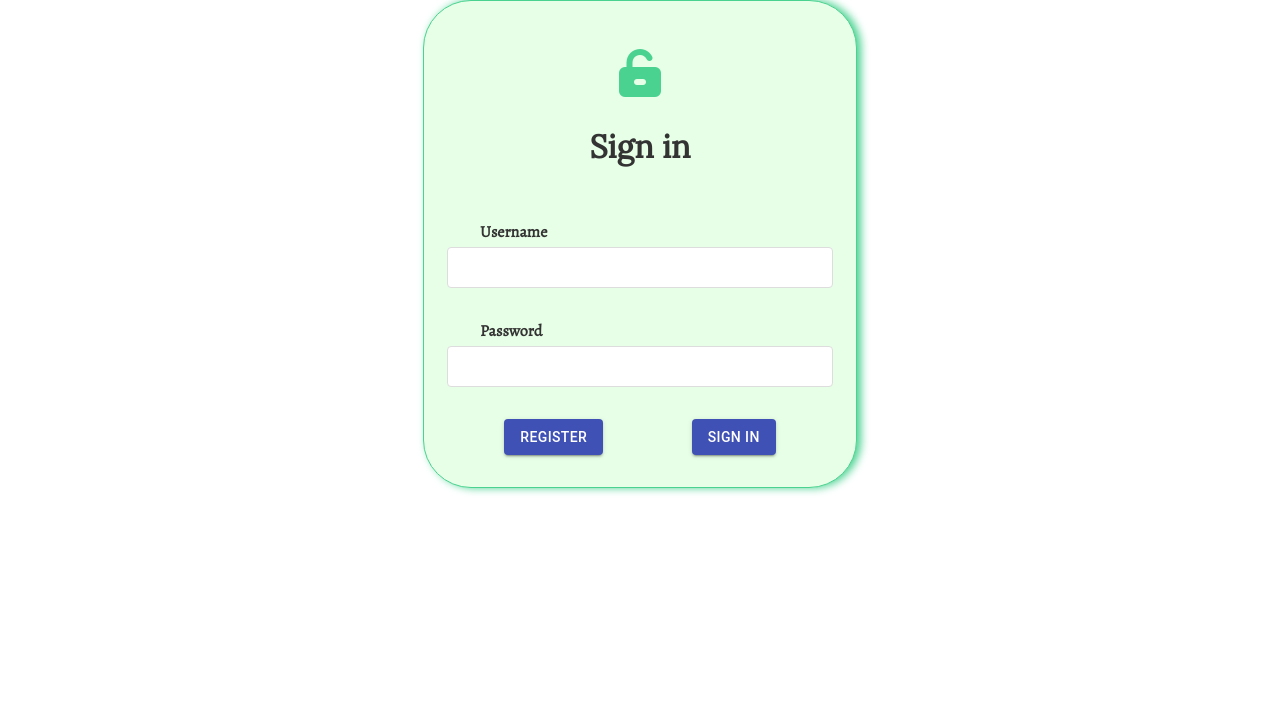
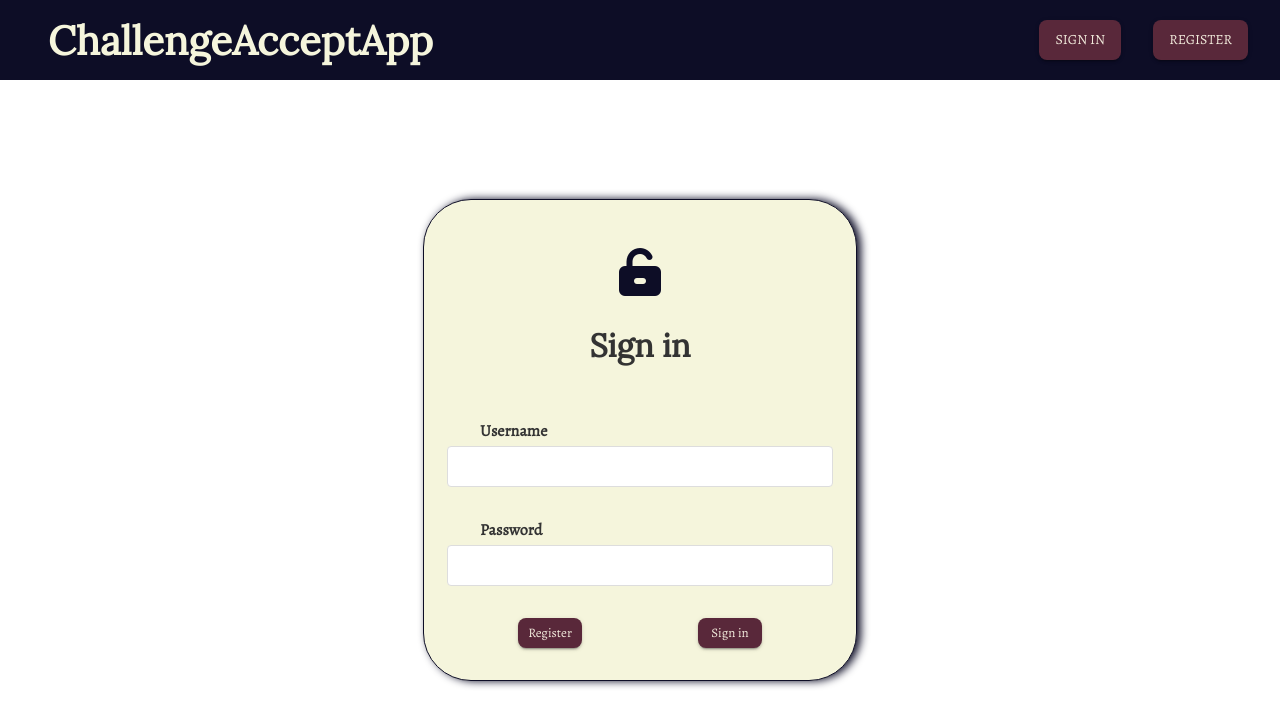
Before and after one commit to Bogyi3/BananasInPajamasFedEx, a React (Create React App) app in the folder frontend/: page /login in a window 1280 px wide. Shown: the top 726 px of the page. Built offline with nearby package versions, Linux system fonts and the light colour scheme.

Commit message:
added navbar and started landing page

```diff
--- a/frontend/src/App.css
+++ b/frontend/src/App.css
@@ -0,0 +1,3 @@
+.page {
+  min-height: 86vh;
+}
--- a/frontend/src/App.js
+++ b/frontend/src/App.js
@@ -6,17 +6,20 @@ import {
   Route,
 } from 'react-router-dom';
 
-// TODO import NavBar from './components/NavBar/NavBar'; navbar component between Router & Switch
 import RegistrationPage from './pages/RegistrationPage/RegistrationPage';
 import LoginPage from './pages/LoginPage/LoginPage';
 import CommitmentPage from './pages/CommitmentPage/CommitmentPage';
 import ChallengePage from './pages/ChallengePage/ChallengePage';
+import LandingPage from './pages/LandingPage/LandingPage';
+import NavBar from './components/NavBar/NavBar';
 
 function App() {
   return (
     <div className="App">
       <Router>
+        <NavBar />
         <Switch>
+          <Route exact path="/" component={LandingPage} />
           <Route exact path="/registration" component={RegistrationPage} />
           <Route exact path="/login" component={LoginPage} />
           <Route exact path="/commitments" render={() => <CommitmentPage />} />
--- /dev/null
+++ b/frontend/src/components/NavBar/NavBar.css
@@ -0,0 +1,115 @@
+.navBar {
+  width: 100vw;
+  display: flex;
+  flex-flow: column;
+  background-color: #0D0D26;
+  color: #f5f5dc;
+  height: 14vh;
+  font-family: 'Lora', serif;
+  margin-bottom: 1rem;
+}
+
+.navBarTitle {
+  display: flex;
+  justify-content: center;
+  align-items: center;
+  width: 100vw;
+  height: 7vh;
+  font-size: 1.5rem;
+}
+
+.navBarTitle h1 {
+  font-size: 1.5rem;
+  font-weight: 700;
+  padding: 0 0.5rem;
+  color: #f5f5dc;
+}
+
+.navBarLogos {
+  display: flex;
+  justify-content: center;
+  align-items: center;
+  width: 100vw;
+  height: 7vh;
+}
+
+.navBarButtons {
+  display: flex;
+  flex-flow: row;
+  align-items: flex-end;
+  justify-content: center;
+  gap: 2rem;
+}
+
+.money {
+  font-size: 1.25rem;
+  font-weight: 700;
+  padding: 0 1rem;
+  color: #f5f5dc;
+}
+
+.navBar .fa-sign-out-alt {
+  padding: 1rem 1rem;
+  color: #f5f5dc;
+  cursor: pointer;
+}
+
+.navBarUserMenu {
+  background-color: #0D0D26;
+  position: absolute;
+  width: 100vw;
+  display: flex;
+  flex-flow: column;
+  font-family: 'Lora', serif;
+}
+
+.navBarUserMenuVisitor div, .navBarUserMenuCustomer div {
+  border-top: 1px solid  #f5f5dc;
+  color: #f5f5dc;
+  text-align: center;
+  padding: 0.5rem;
+}
+
+@media (min-width: 600px) {
+
+  .navBar {
+    flex-flow: row;
+    height: 10vh;
+  }
+
+  .navBarTitle {
+    width: 70%;
+    height: 10vh;
+    justify-content: flex-start;
+    padding-left: 2rem;
+    align-items: center;
+  }
+
+  .navBarButtons {
+    width: 30%;
+    height: 10vh;
+    align-items: center;
+    justify-content: flex-end;
+    padding-right: 2rem;
+  }
+
+  .navBarLogos {
+    width: 30%;
+    height: 10vh;
+    justify-content: flex-end;
+    align-items: center;
+    padding-right: 2rem;
+  }
+
+  .navBarTitle h1 {
+    font-size: 2.5rem;
+    padding: 0 1rem;
+  }
+
+  .navBarUserMenu {
+    width: 10rem;
+    position: absolute;
+    right: 4.5rem
+  }
+
+}
--- /dev/null
+++ b/frontend/src/components/NavBar/NavBar.js
@@ -0,0 +1,48 @@
+/* eslint-disable jsx-a11y/click-events-have-key-events */
+/* eslint-disable jsx-a11y/no-static-element-interactions */
+import React from 'react';
+import { Link } from 'react-router-dom';
+import { useSelector, useDispatch } from 'react-redux';
+import { Button } from '@material-ui/core';
+import { logOutAction } from '../../actions/loginActions';
+import './NavBar.css';
+
+function NavBar() {
+  const loginData = useSelector((state) => state.login);
+  const dispatch = useDispatch();
+
+  function logout() {
+    dispatch(logOutAction());
+  }
+
+  return (
+    <>
+      <div className="navBar">
+        <div className="navBarTitle">
+          <h1>ChallengeAcceptApp</h1>
+        </div>
+        {!loginData.username && (
+        <div className="navBarButtons">
+          <Link to="/login" style={{ textDecoration: 'none' }}>
+            <Button variant="contained" color="primary">
+              SIGN IN
+            </Button>
+          </Link>
+          <Link to="/registration" style={{ textDecoration: 'none' }}>
+            <Button variant="contained" color="primary">
+              REGISTER
+            </Button>
+          </Link>
+        </div>
+        )}
+        {loginData.username && (
+        <div className="navBarLogos">
+          <Link to="/" style={{ textDecoration: 'none' }}><i onClick={() => logout()} className="fas fa-sign-out-alt fa-lg" /></Link>
+        </div>
+        )}
+      </div>
+    </>
+  );
+}
+
+export default NavBar;
--- a/frontend/src/index.js
+++ b/frontend/src/index.js
@@ -1,16 +1,20 @@
 import React from 'react';
 import ReactDOM from 'react-dom';
 import './index.css';
+import { ThemeProvider } from '@material-ui/core';
 import { Provider } from 'react-redux';
+import theme from './theme';
 import store from './store';
 import App from './App';
 import reportWebVitals from './reportWebVitals';
 
 ReactDOM.render(
   <React.StrictMode>
-    <Provider store={store}>
-      <App />
-    </Provider>
+    <ThemeProvider theme={theme}>
+      <Provider store={store}>
+        <App />
+      </Provider>
+    </ThemeProvider>
   </React.StrictMode>,
   document.getElementById('root'),
 );
--- /dev/null
+++ b/frontend/src/pages/LandingPage/LandingPage.css
@@ -0,0 +1,29 @@
+.landingPage {
+  width: 100vw;
+  display: flex;
+  flex-flow: column;
+  align-items: center;
+  justify-content: center;
+  text-align: center;
+}
+
+.instruction {
+  display: flex;
+  flex-flow: column;
+  gap: 0.75rem;
+  margin-top: 4rem;
+  align-items: center;
+}
+
+
+@media (min-width: 600px) {
+
+  .instruction {
+    display: flex;
+    flex-flow: row;
+    gap: 0.75rem;
+    margin-top: 4rem;
+  }
+
+
+}
--- /dev/null
+++ b/frontend/src/pages/LandingPage/LandingPage.js
@@ -0,0 +1,43 @@
+import React, { useEffect } from 'react';
+import { Link, useHistory } from 'react-router-dom';
+import { useSelector } from 'react-redux';
+import { Button, Typography } from '@material-ui/core';
+import './LandingPage.css';
+
+function LandingPage() {
+  const loginData = useSelector((state) => state.login);
+  const history = useHistory();
+
+  useEffect(() => {
+    if (loginData.userType === 'admin') {
+      history.push('/challenge');
+    }
+  });
+
+  return (
+    <div>
+      {!loginData.username && (
+      <div className="landingPage page">
+        <Typography color="secondary" variant="h1">Welcome to Challenge AcceptApp!</Typography>
+        <div className="instruction">
+          <Typography color="secondary" variant="h3">Please, </Typography>
+          <Link to="/login" style={{ textDecoration: 'none' }}>
+            <Button variant="contained" color="primary" size="small">
+              SIGN IN
+            </Button>
+          </Link>
+          <Typography color="secondary" variant="h3">or</Typography>
+          <Link to="/registration" style={{ textDecoration: 'none' }}>
+            <Button variant="contained" color="primary" size="medium">
+              REGISTER
+            </Button>
+          </Link>
+          <Typography color="secondary" variant="h3">to continue.</Typography>
+        </div>
+      </div>
+      )}
+    </div>
+  );
+}
+
+export default LandingPage;
--- a/frontend/src/pages/LoginPage/LoginPage.css
+++ b/frontend/src/pages/LoginPage/LoginPage.css
@@ -6,7 +6,7 @@
 }
 
 #loginForm {
-  background-color: #e7ffe6;
+  background-color: #f5f5dc;
   width: 100vw;
   padding: 1rem;
   display: flex;
@@ -16,7 +16,7 @@
 }
 
 .fa-unlock-alt {
-  color: #49d290;
+  color: #0D0D26;
   margin: 2rem 0 0.5rem 0;
 }
 
@@ -40,8 +40,8 @@
 }
 
 #loginForm input:focus {
-  box-shadow: 0 0 5px #49d290;
-  border: 1px solid #49d290;
+  box-shadow: 0 0 5px #0D0D26;
+  border: 1px solid #0D0D26;
   outline-offset: 0px !important;
   outline: none !important;
 }
@@ -81,8 +81,8 @@
   #loginForm {
     width: 400px;
     border-radius: 3rem;
-    box-shadow: 0.25rem 0 0.5rem #49d290;
-    border: 1px solid #49d290;
+    box-shadow: 0.25rem 0 0.5rem #0D0D26;
+    border: 1px solid #0D0D26;
     min-height: fit-content;
     padding-bottom: 2rem;
   }
--- a/frontend/src/pages/LoginPage/LoginPage.js
+++ b/frontend/src/pages/LoginPage/LoginPage.js
@@ -50,6 +50,7 @@ function LoginPage() {
       const loggedIn = await dispatch(getUserData(loginObject));
       if (loggedIn === 'success') {
         clearState();
+        // eslint-disable-next-line no-unused-expressions
         history.push('/');
       }
     }
@@ -111,12 +112,12 @@ function LoginPage() {
         <p className="logError">{passwordInput.error}</p>
 
         <div className="buttons">
-          <Link to="/register" style={{ textDecoration: 'none' }}>
-            <Button variant="contained" color="primary">
+          <Link to="/registration" style={{ textDecoration: 'none' }}>
+            <Button variant="contained" color="primary" size="small">
               Register
             </Button>
           </Link>
-          <Button onClick={loginClick} variant="contained" color="primary">
+          <Button onClick={loginClick} variant="contained" color="primary" size="small">
             Sign in
           </Button>
         </div>
--- a/frontend/src/pages/RegistrationPage/RegistrationPage.css
+++ b/frontend/src/pages/RegistrationPage/RegistrationPage.css
@@ -6,7 +6,7 @@
 }
 
 #registerForm {
-  background-color: #e7ffe6;
+  background-color: #f5f5dc;
   width: 100vw;
   padding: 1rem;
   display: flex;
@@ -16,7 +16,7 @@
 }
 
 #registerForm .fa-user-circle {
-  color: #49d290;
+  color: #0D0D26;
   margin-top: 0.5rem;
 }
 
@@ -41,8 +41,8 @@
 }
 
 #registerForm input:focus {
-  box-shadow: 0 0 5px #49d290;
-  border: 1px solid #49d290;
+  box-shadow: 0 0 5px #0D0D26;
+  border: 1px solid #0D0D26;
   outline-offset: 0px !important;
   outline: none !important;
 }
@@ -88,8 +88,8 @@
     width: 400px;
     border-radius: 3rem;
     margin-top: 0.5rem;
-    box-shadow: 0.25rem 0 0.5rem #49d290;
-    border: 1px solid #49d290;
+    box-shadow: 0.25rem 0 0.5rem #0D0D26;
+    border: 1px solid #0D0D26;
     min-height: fit-content;
   }
 }
--- /dev/null
+++ b/frontend/src/theme.js
@@ -0,0 +1,63 @@
+import { createMuiTheme } from '@material-ui/core/styles';
+
+const theme = createMuiTheme({
+  palette: {
+    primary: {
+      main: '#59283A',
+      contrastText: '#F2EBDC',
+    },
+    secondary: {
+      main: '#0D0D26',
+      contrastText: '#D9D2C5',
+    },
+  },
+  typography: {
+    fontFamily: 'Alegreya',
+    h1: {
+      fontFamily: 'Lora',
+      fontSize: '3rem',
+      fontWeight: '700',
+    },
+    h2: {
+      fontFamily: 'Lora',
+      fontSize: '2.5rem',
+      fontWeight: '700',
+    },
+    h3: {
+      fontFamily: 'Lora',
+      fontSize: '2rem',
+      fontWeight: '700',
+    },
+    h4: {
+      fontFamily: 'Lora',
+      fontSize: '1.75rem',
+      fontWeight: '700',
+    },
+    h5: {
+      fontFamily: 'Lora',
+      fontSize: '1.5rem',
+      fontWeight: '700',
+    },
+    h6: {
+      fontFamily: 'Lora',
+      fontSize: '1.25rem',
+      fontWeight: '700',
+    },
+  },
+  shape: {
+    borderRadius: '0.5rem',
+  },
+  spacing: 8,
+  overrides: {
+    MuiButton: {
+      root: {
+        maxWidth: '8rem',
+        maxHeight: '3rem',
+        textTransform: 'none',
+        padding: '0.5rem 1rem',
+      },
+    },
+  },
+});
+
+export default theme;
```
